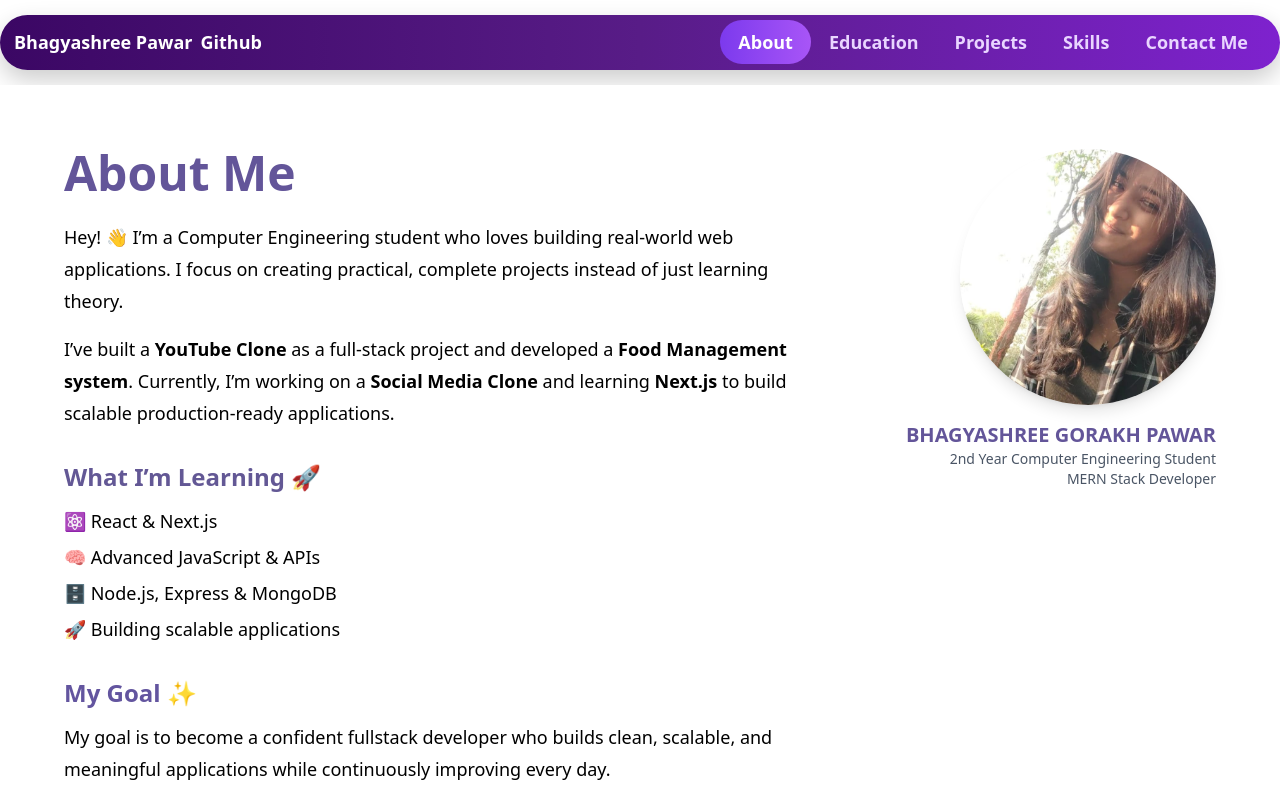
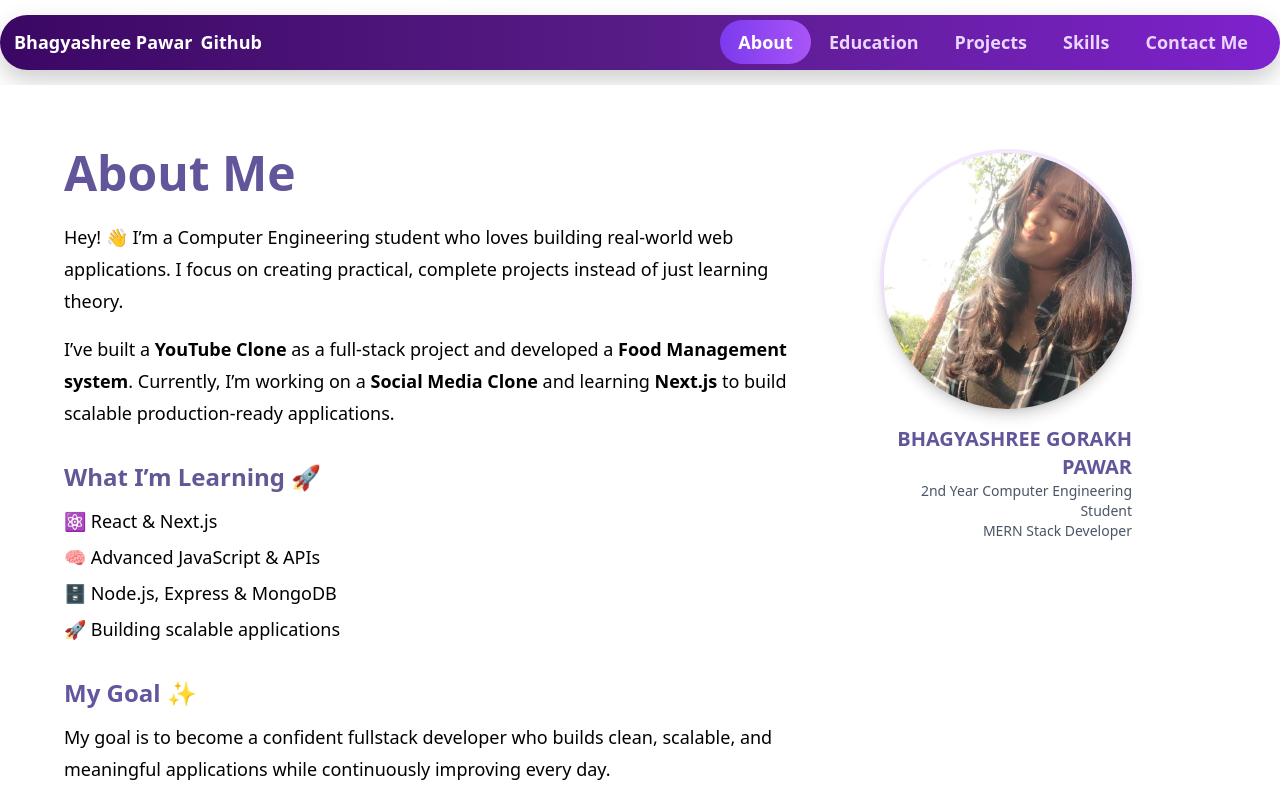
Before and after one commit to bhagyashreepawar1618/Portfolio, a React (Vite) app: page / in a window 1280 px wide. Shown: the top 800 px of the page. Built offline with nearby package versions, Linux system fonts and the light colour scheme.

Commit message:
updated img styling

```diff
--- a/src/Layoutcomponents/About/About.jsx
+++ b/src/Layoutcomponents/About/About.jsx
@@ -1,7 +1,7 @@
 import myimg from '../../assets/myimg.jpeg';
-import Contact from '../Contact/Contact';
-import Skill from '../Skill/Skill';
-import FullstackProjects from '../Project/projectlayout/fullstack/FullstackProjects';
+import Contact from '../Contact/Contact.jsx';
+import Skill from '../Skill/Skill.jsx';
+import FullstackProjects from '../Project/projectlayout/fullstack/FullstackProjects.jsx';
 import Education from '../Education/Education.jsx';
 function About() {
   return (
@@ -52,7 +52,7 @@ function About() {
 
           {/* IMAGE - Right Side */}
           {/* IMAGE - Right Side */}
-          <div className="md:w-1/3 flex flex-col items-center md:items-end">
+          <div className="w-64 h-64 object-cover rounded-full shadow-lg border-4 border-purple-100">
             <img
               src={myimg}
               alt="Profile"
```
